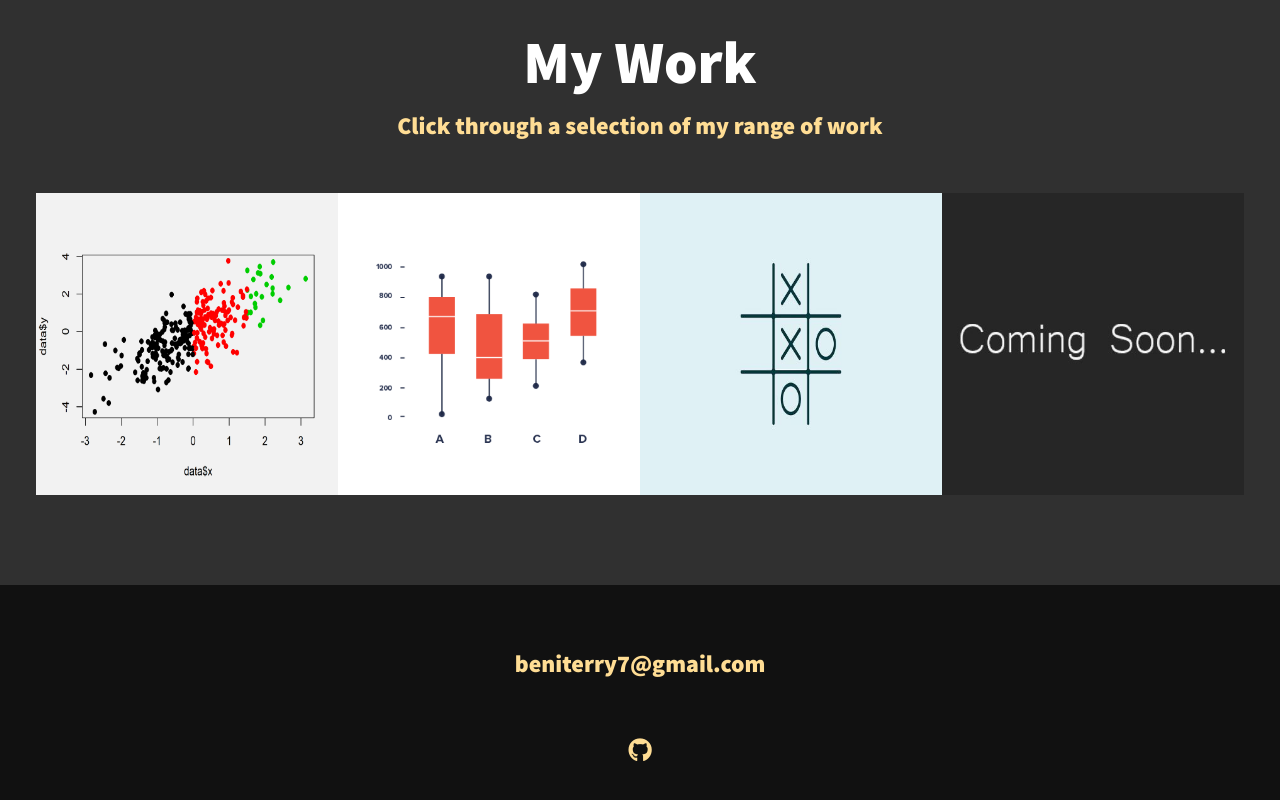
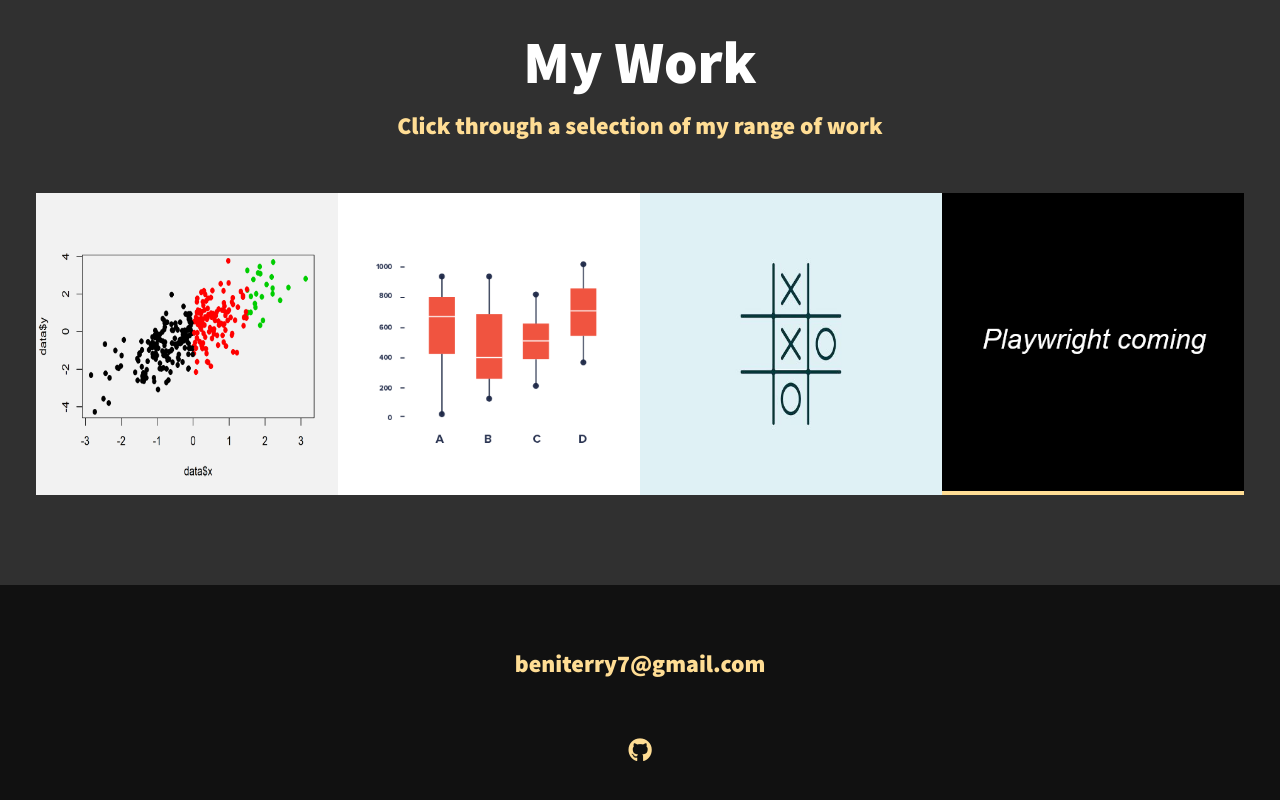
Before and after one commit to beniterry/benterry.io, a plain HTML site: page index.html in a window 1280 px wide. Shown: the part 1784-2584 px from the top of the page. Drawn offline with nearby package versions, Linux system fonts and the light colour scheme.

Commit message:
Add playwrightIMG

```diff
--- a/index.html
+++ b/index.html
@@ -101,7 +101,7 @@
 
                 <!-- Portfolio item 3 -->
                 <a href="portfolio-item.html" class="portfolio__item">
-                    <img src="img/img05.jpg" alt="" class="portfolio__img">
+                    <img src="img/playwrightIMG.png" alt="" class="portfolio__img">
                 </a>
 
                 <!-- Extra 4
```
Also changed, not shown: img/playwrightIMG.png (added).
